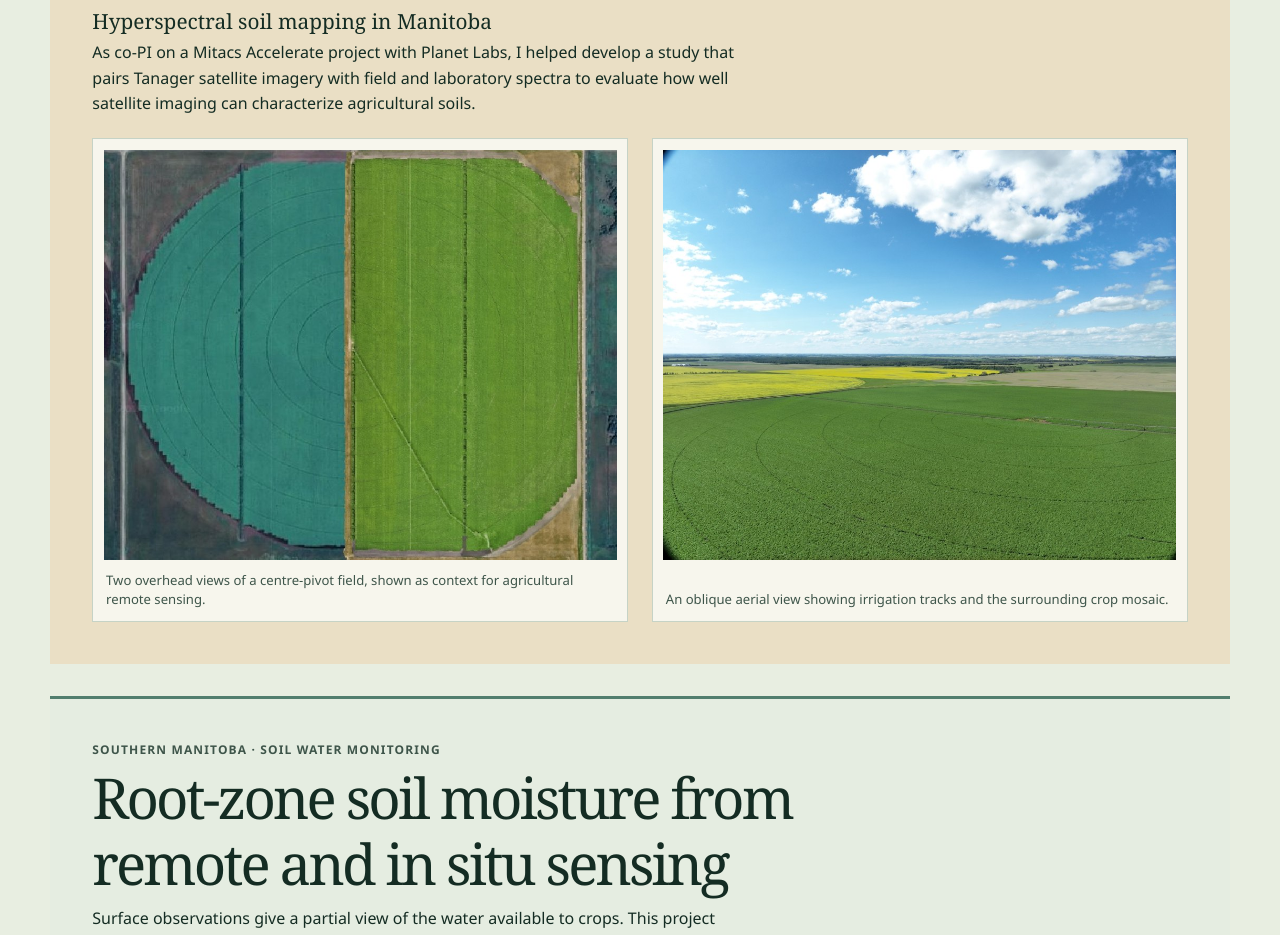
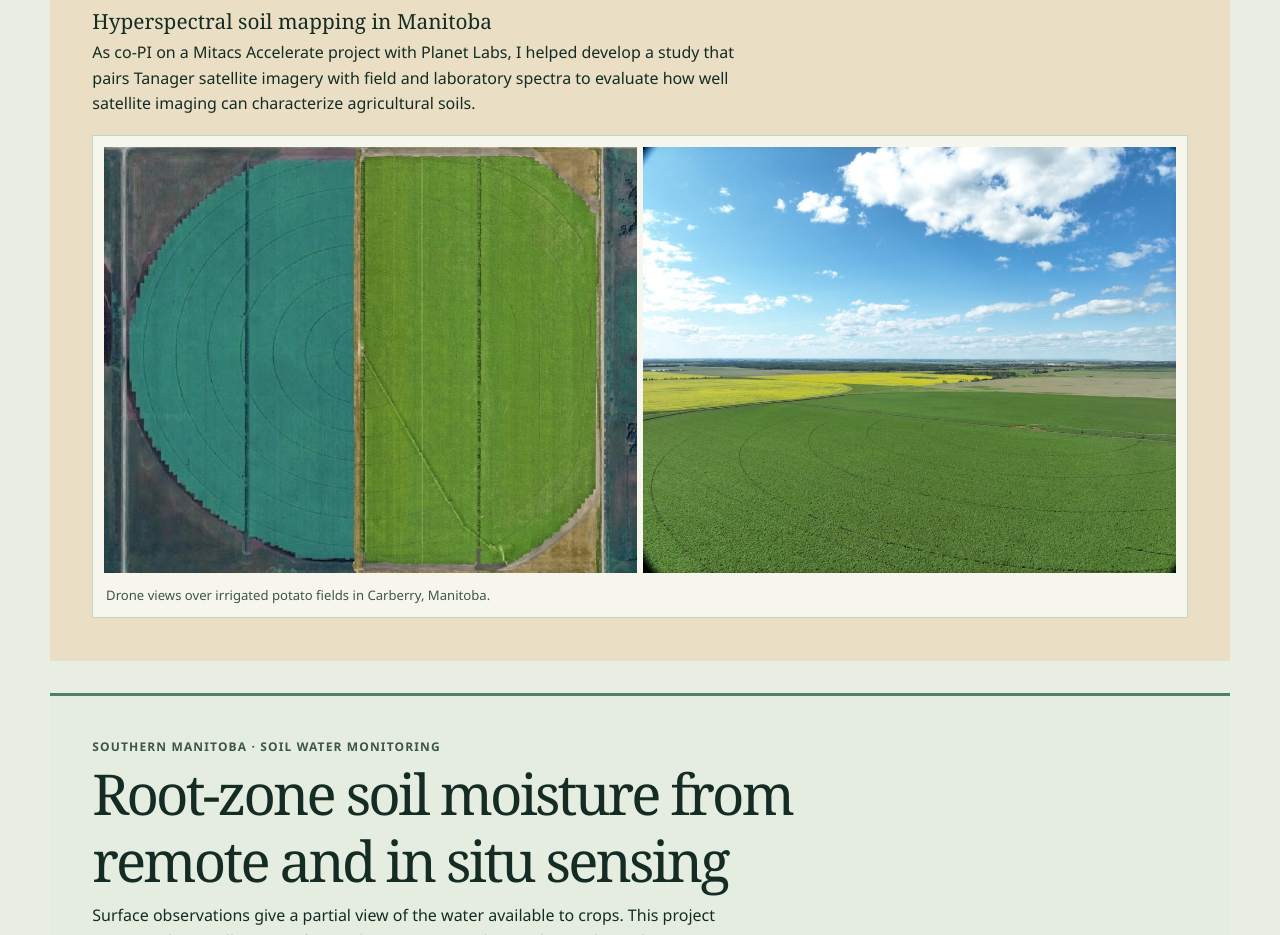
Before and after one commit to ehsanchatraei/ehsanchatraei.github.io, a plain HTML site: page index.html in a window 1280 px wide. Shown: the part 5040-5975 px from the top of the page. Drawn offline with Linux system fonts and the light colour scheme.

Commit message:
Pair the Carberry drone images under one caption

```diff
--- a/index.html
+++ b/index.html
@@ -21,8 +21,11 @@
     .single-page #home { scroll-margin-top: 0; }
     #crop-disease { background: #deebde; border-top-color: #477d65; }
     .soil-evidence { margin-block: 1.35rem; }
-    .soil-field-views img { aspect-ratio: 5 / 4; height: auto; object-fit: cover; }
-    .soil-field-views figcaption { margin-top: .4rem; }
+    .soil-field-views { margin-top: 1.15rem; }
+    .soil-field-panels { display: grid; grid-template-columns: repeat(2, minmax(0, 1fr)); gap: .35rem; }
+    .soil-field-panels img { display: block; width: 100%; height: auto; aspect-ratio: 5 / 4; object-fit: cover; }
+    .soil-field-views figcaption { margin-top: .55rem; }
+    @media (max-width: 560px) { .soil-field-panels { grid-template-columns: minmax(0, 1fr); } }
     #home .cover { background: var(--forest); }
     #home .cover-grid { display: grid; grid-template-columns: minmax(0, 1.8fr) minmax(0, 1fr); align-items: center; min-height: 0; gap: clamp(2rem, 5.5vw, 5.5rem); padding-block: clamp(2.5rem, 4vw, 4rem); }
     #home .cover-copy { min-width: 0; font-family: var(--sans); }
@@ -241,10 +244,13 @@
     <figcaption>The two fused models used four selected Sentinel-2 bands. The values come from Table 4 of <a href="https://doi.org/10.1016/j.catena.2025.108902">Biney et al. (2025)</a>.</figcaption>
   </figure>
   <div class="project-note"><h3>Hyperspectral soil mapping in Manitoba</h3><p>As co-PI on a Mitacs Accelerate project with Planet Labs, I helped develop a study that pairs Tanager satellite imagery with field and laboratory spectra to evaluate how well satellite imaging can characterize agricultural soils.</p></div>
-  <div class="figure-pair soil-field-views" role="group" aria-label="Field imagery for context">
-    <figure class="paper-display"><img src="irrigated-field-overhead.jpg" alt="Overhead view of an irrigated field shown side by side in blue-green and natural tones" width="945" height="781" loading="lazy" draggable="false"><figcaption>Two overhead views of a centre-pivot field, shown as context for agricultural remote sensing.</figcaption></figure>
-    <figure class="paper-display"><img src="agricultural-landscape-aerial.jpg" alt="Oblique aerial photograph of green and yellow farm fields stretching to the horizon" width="994" height="781" loading="lazy" draggable="false"><figcaption>An oblique aerial view showing irrigation tracks and the surrounding crop mosaic.</figcaption></figure>
-  </div>
+  <figure class="paper-display soil-field-views">
+    <div class="soil-field-panels">
+      <img src="irrigated-field-overhead.jpg" alt="Overhead view of an irrigated field shown side by side in blue-green and natural tones" width="945" height="781" loading="lazy" draggable="false">
+      <img src="agricultural-landscape-aerial.jpg" alt="Oblique aerial photograph of green and yellow farm fields stretching to the horizon" width="994" height="781" loading="lazy" draggable="false">
+    </div>
+    <figcaption>Drone views over irrigated potato fields in Carberry, Manitoba.</figcaption>
+  </figure>
 </article>
 <article class="research-feature" id="root-zone" aria-labelledby="root-zone-title">
   <div class="feature-heading">
```
